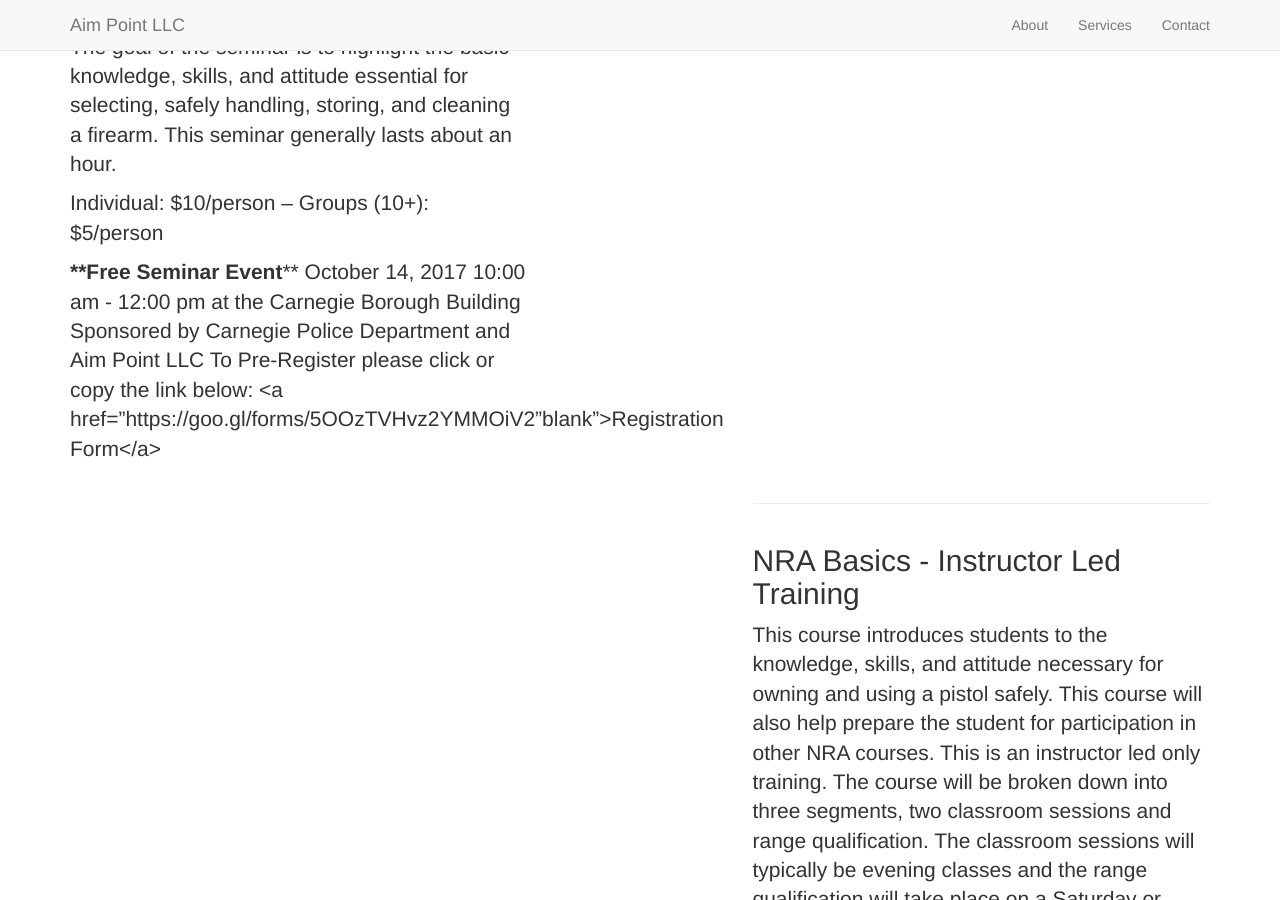
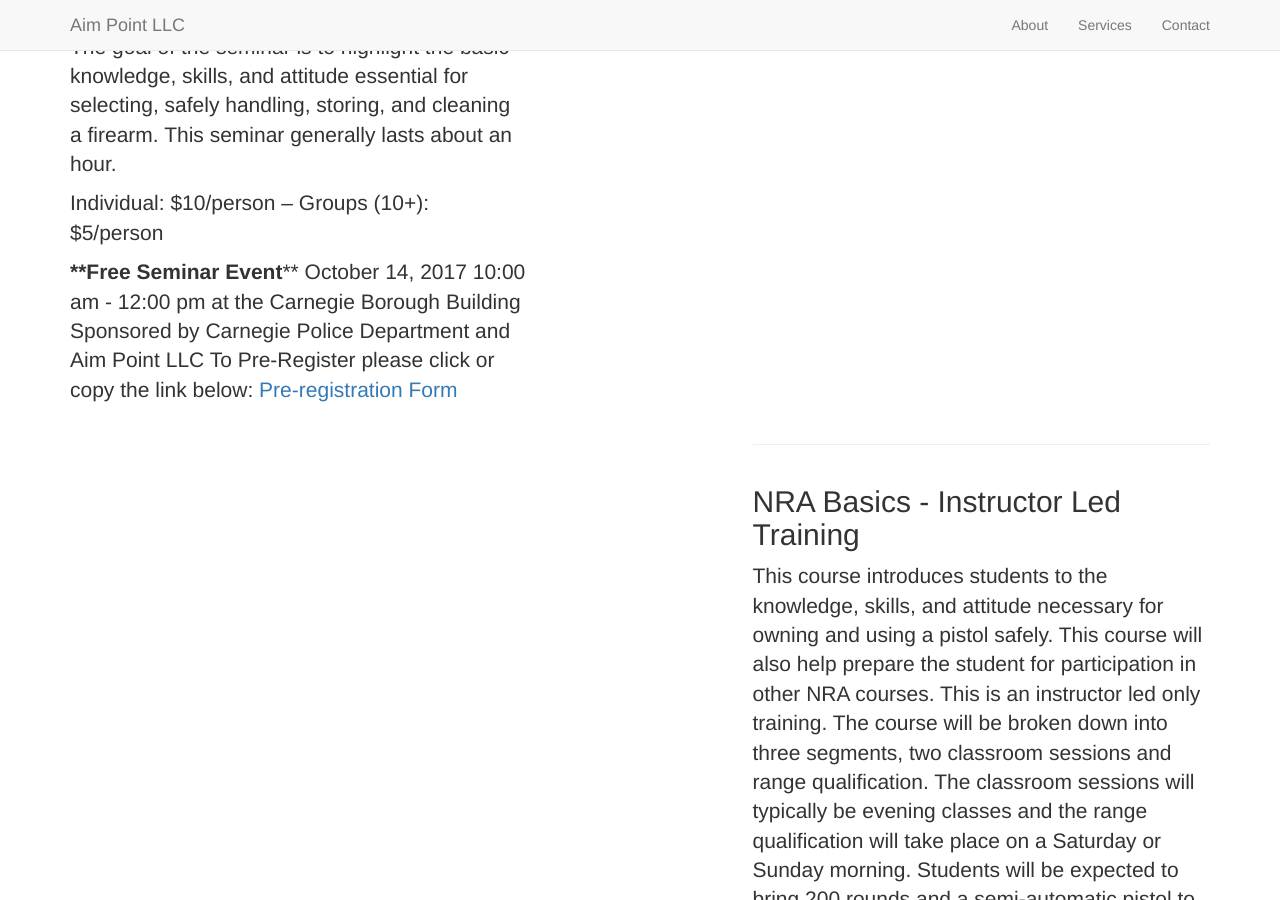
Before and after one commit to aimpoint/aimpoint.github.io, a Jekyll site: the page built from _posts/2016-1-5-new-shooter.markdown, in a window 1280 px wide and 900 px high, scrolled down 787 px. Built offline with Jekyll 4.4.1, drawn with Linux system fonts in a browser that asks for light colours; nearby versions of some CDN libraries; library files that are not in the unit come from our copies.

Commit message:
Update 2016-1-5-new-shooter.markdown

```diff
--- a/_posts/2016-1-5-new-shooter.markdown
+++ b/_posts/2016-1-5-new-shooter.markdown
@@ -16,4 +16,4 @@ Individual: $10/person -- Groups (10+): $5/person
 October 14, 2017 10:00 am - 12:00 pm at the Carnegie Borough Building
 Sponsored by Carnegie Police Department and Aim Point LLC
 To Pre-Register please click or copy the link below:
-<a href="https://goo.gl/forms/5OOzTVHvz2YMMOiV2"blank">Registration Form</a>
+<a href="https://goo.gl/forms/5OOzTVHvz2YMMOiV2" target="_blank">Pre-registration Form</a>
```
